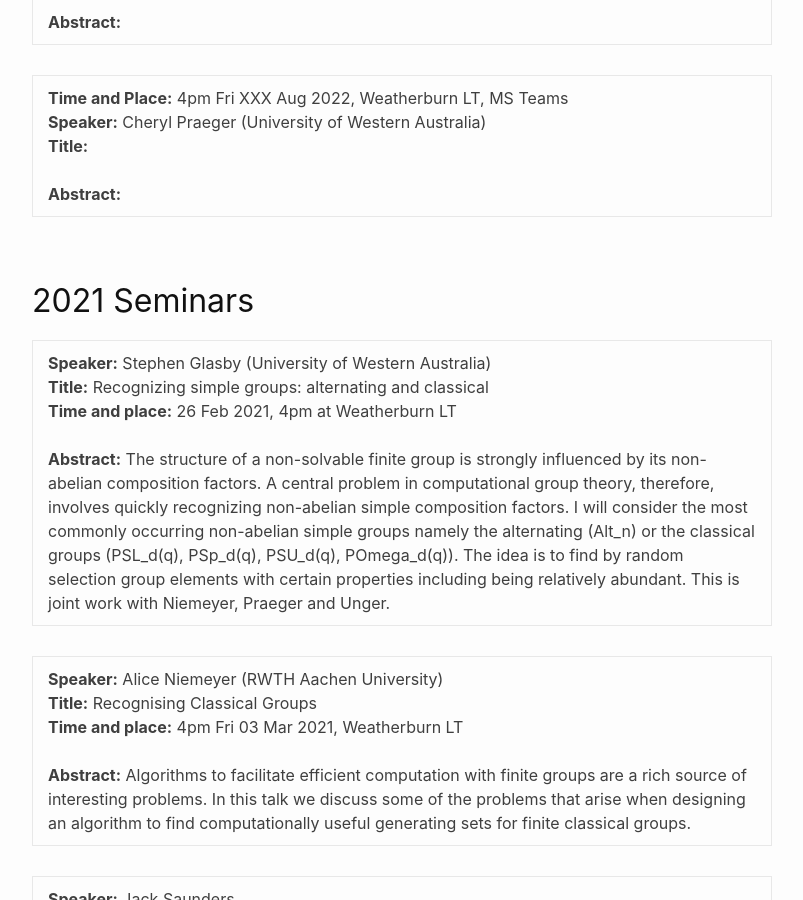
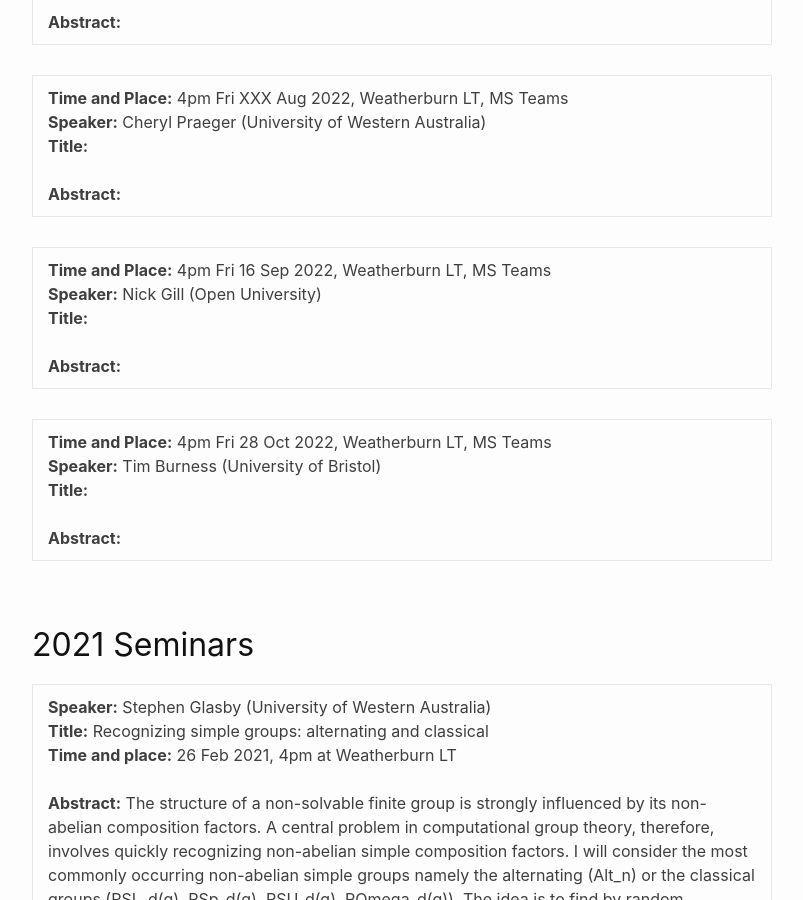
Before and after one commit to StephenGlasby/StephenGlasby.github.io, a Jekyll site: the page built from GandCSeminars.md, in a window 1280 px wide and 900 px high, scrolled down 2906 px. Shown: the whole window, without its empty margins (238-1041 px from the left). Built offline with Jekyll 4.4.1, drawn with Linux system fonts in a browser that asks for light colours.

Commit message:
Gill Burness

```diff
--- a/GandCSeminars.md
+++ b/GandCSeminars.md
@@ -38,6 +38,12 @@ The Maths and Stastistics Coloquium on *Thursday 28 April* will be by Heiko Diet
 
 
 |**Time and Place:** 4pm Fri XXX Aug 2022, Weatherburn LT, MS Teams<br>                 **Speaker:** Cheryl Praeger (University of Western Australia)<br>       **Title:**  <br><br>                    **Abstract:**  |
+
+
+|**Time and Place:** 4pm Fri 16 Sep 2022, Weatherburn LT, MS Teams<br>                 **Speaker:** Nick Gill (Open University)<br>       **Title:**  <br><br>                    **Abstract:**  |
+
+
+|**Time and Place:** 4pm Fri 28 Oct 2022, Weatherburn LT, MS Teams<br>                 **Speaker:** Tim Burness (University of Bristol)<br>       **Title:**  <br><br>                    **Abstract:**  |
 
 
 <h2> 2021 Seminars</h2>
```
